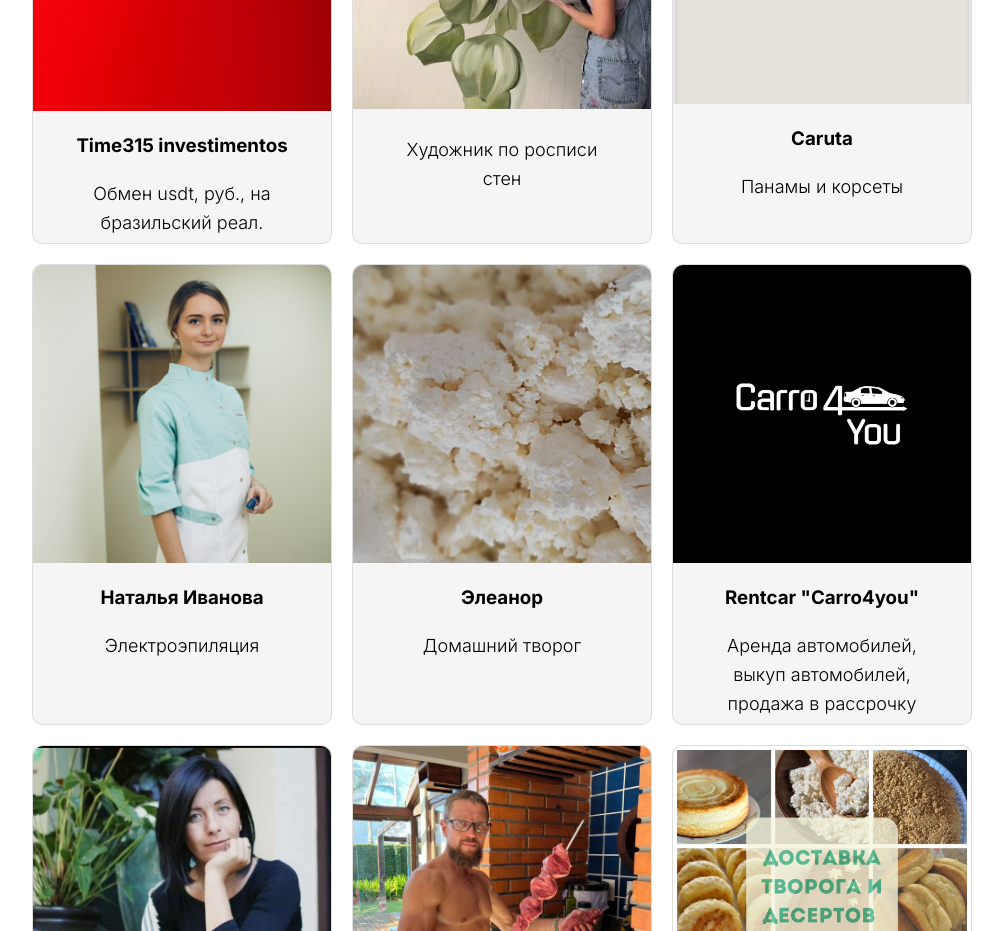
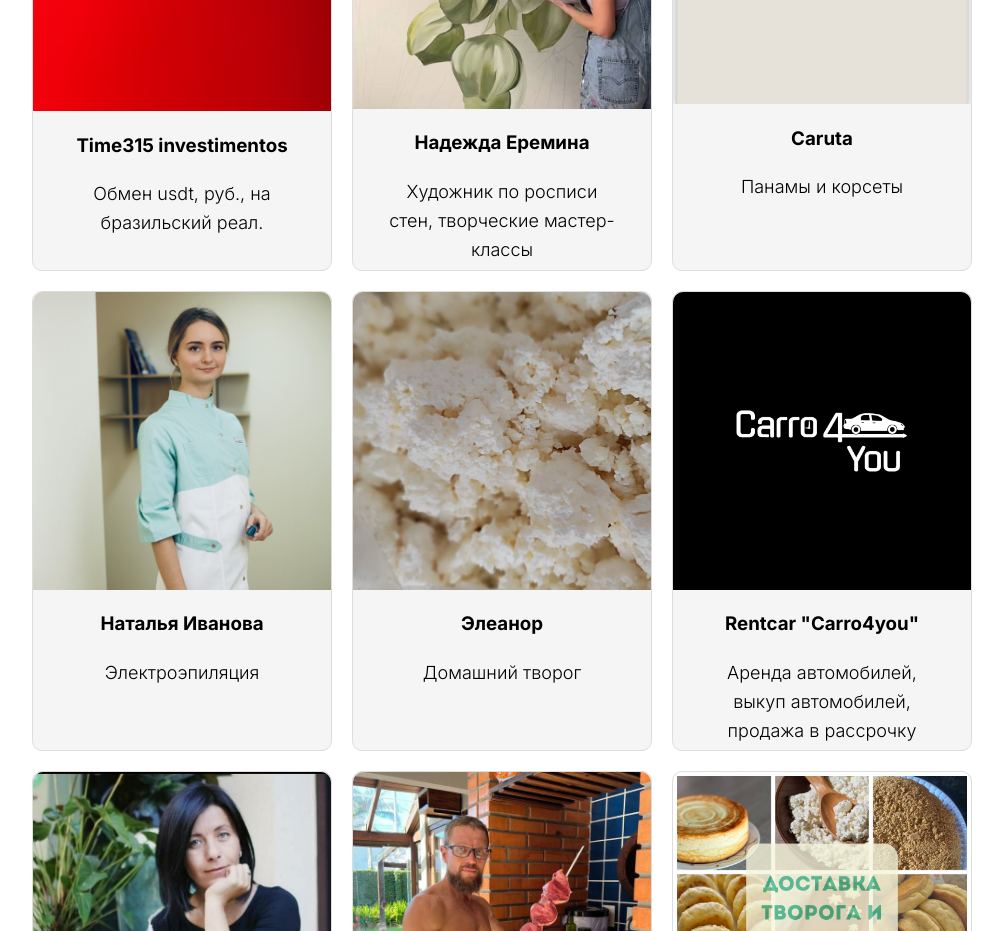
Before and after one commit to OlgaMakeikina/FNS, a React (Create React App) app: page /specialists in a window 1280 px wide. Shown: the part 1260-2191 px from the top of the page, without its empty margins (138-1141 px from the left). Built offline with nearby package versions, Linux system fonts and the light colour scheme; no server answers; a web font is replaced by a local one.

Commit message:
новые специалисты

```diff
--- a/src/Spescalists/data.js
+++ b/src/Spescalists/data.js
@@ -356,8 +356,8 @@
   },
   {
     id: 19,
-    name: ``,
-    services: "Художник по росписи стен",
+    name: `Надежда Еремина`,
+    services: "Художник по росписи стен, творческие мастер-классы",
     description: "Художник по росписи стен с опытом более 15 лет. Создаю уникальные настенные произведения: от реалистичных пейзажей до абстрактных композиций. Работаю с интерьером и экстерьером. Я художник-преподаватель с 17-летним опытом. Провожу мастер-классы для детей и взрослых в различных техниках: акварель, масло, акрил, графика. С 18 лет делюсь знаниями и вдохновением, помогая раскрывать творческий потенциал каждого ученика. Индивидуальный подход, уютная атмосфера и любовь к искусству — основа моего преподавания. Свободно говорю на английском.",
     price: [
     ],
```
